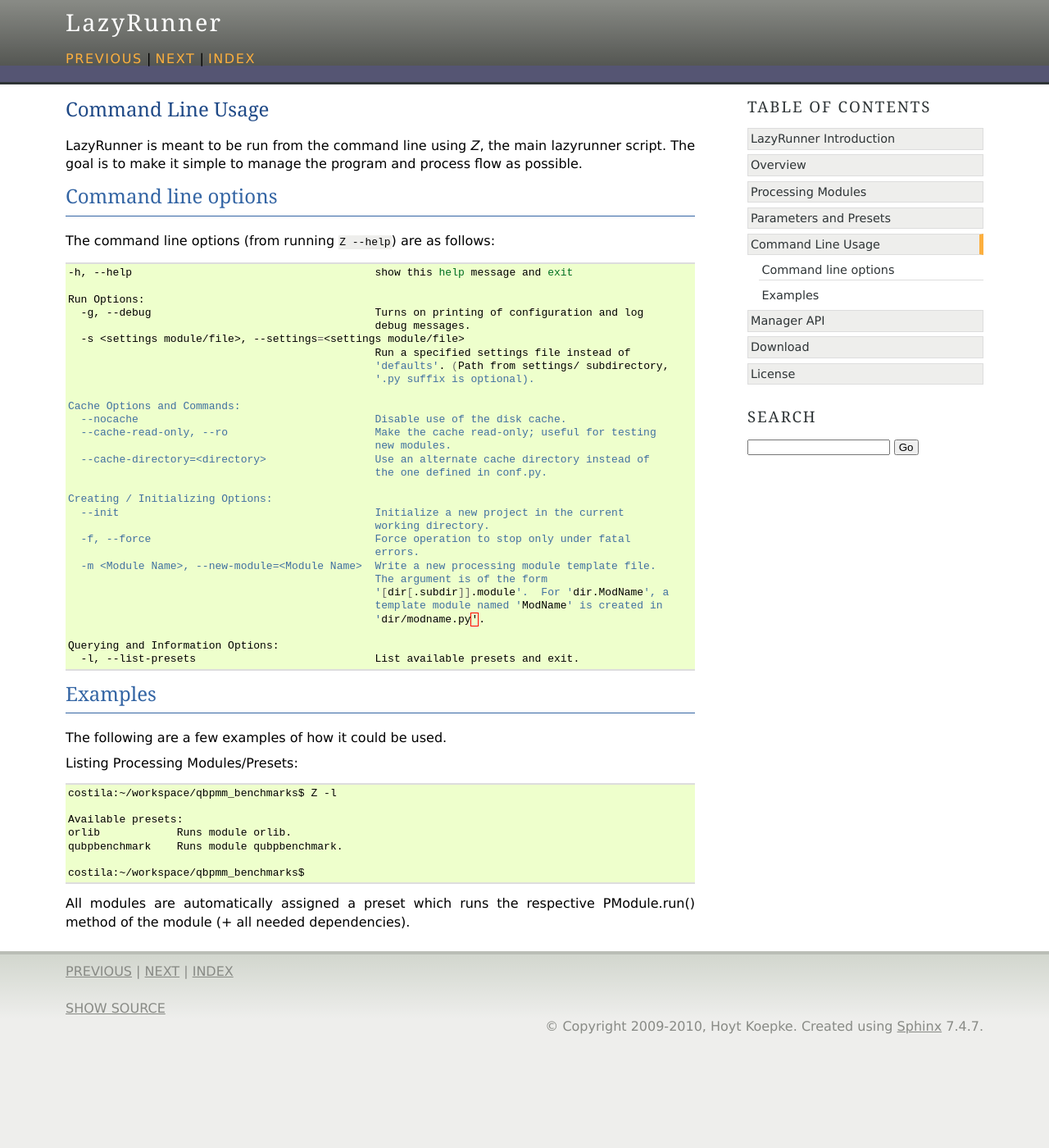
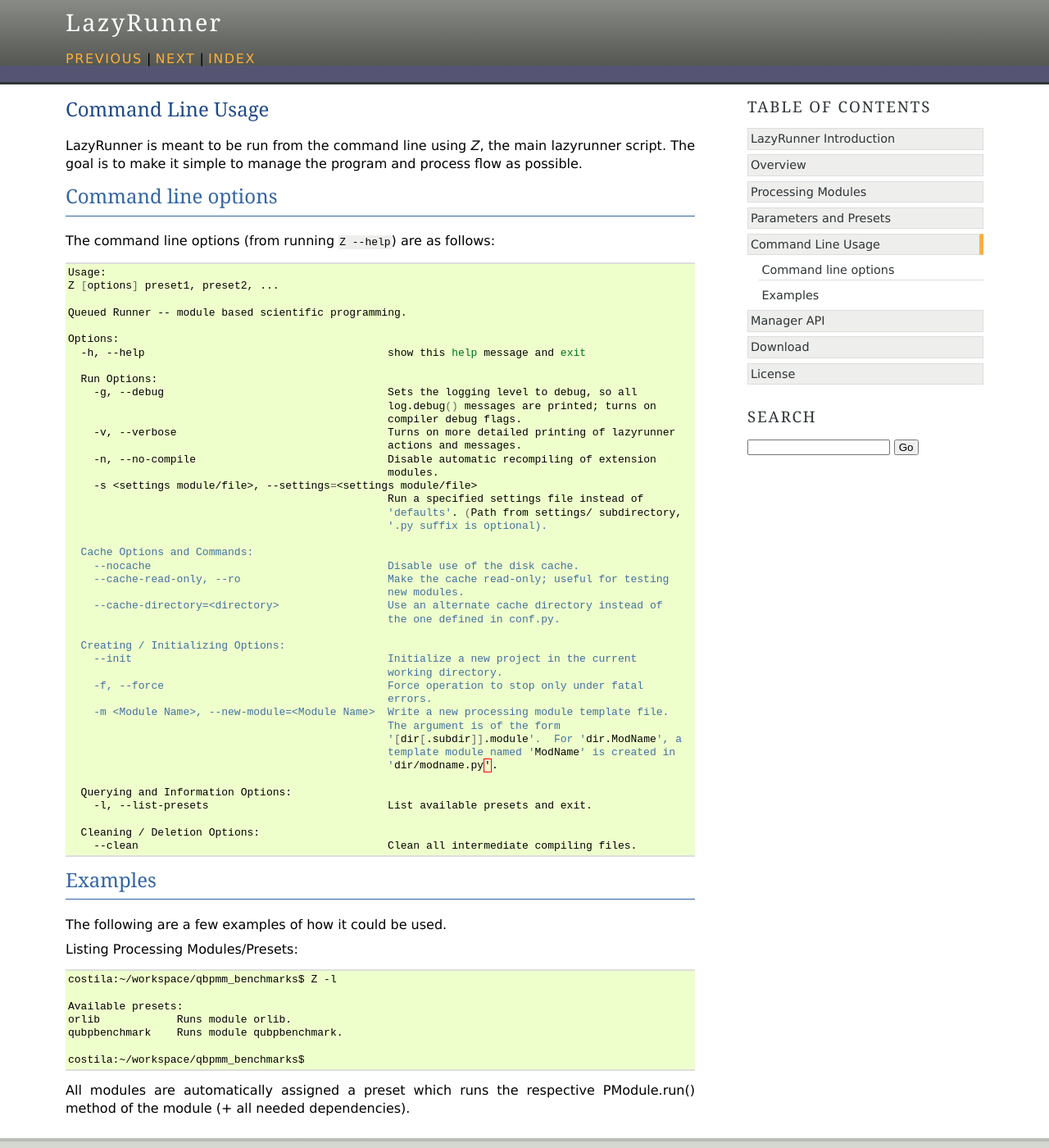
Before and after one commit to hoytak/lazyrunner, a Sphinx documentation site: the page built from doc/source/commandline.rst, in a window 1280 px wide and 1400 px high. Shown: the whole window at 82% size. Built offline with Sphinx 7.4.7, drawn with Linux system fonts in a browser that asks for light colours.

Commit message:
Added no-compile option to command line to disable automatic recompiling of extension modules.

```diff
--- a/doc/source/commandline.rst
+++ b/doc/source/commandline.rst
@@ -15,11 +15,22 @@
 
 The command line options (from running ``Z --help``) are as follows::
 
+  Usage:
+  Z [options] preset1, preset2, ...
+
+  Queued Runner -- module based scientific programming.
+
+  Options:
     -h, --help                                      show this help message and exit
 
     Run Options:
-      -g, --debug                                   Turns on printing of configuration and log
-						    debug messages.
+      -g, --debug                                   Sets the logging level to debug, so all
+						    log.debug() messages are printed; turns on
+						    compiler debug flags.
+      -v, --verbose                                 Turns on more detailed printing of lazyrunner
+						    actions and messages.
+      -n, --no-compile                              Disable automatic recompiling of extension
+						    modules.
       -s <settings module/file>, --settings=<settings module/file>
 						    Run a specified settings file instead of
 						    'defaults'. (Path from settings/ subdirectory,
@@ -46,6 +57,11 @@
     Querying and Information Options:
       -l, --list-presets                            List available presets and exit.
 
+    Cleaning / Deletion Options:
+      --clean                                       Clean all intermediate compiling files.
+
+
+
 Examples
 ========
 
```
Also changed, not shown: 2 other files.
